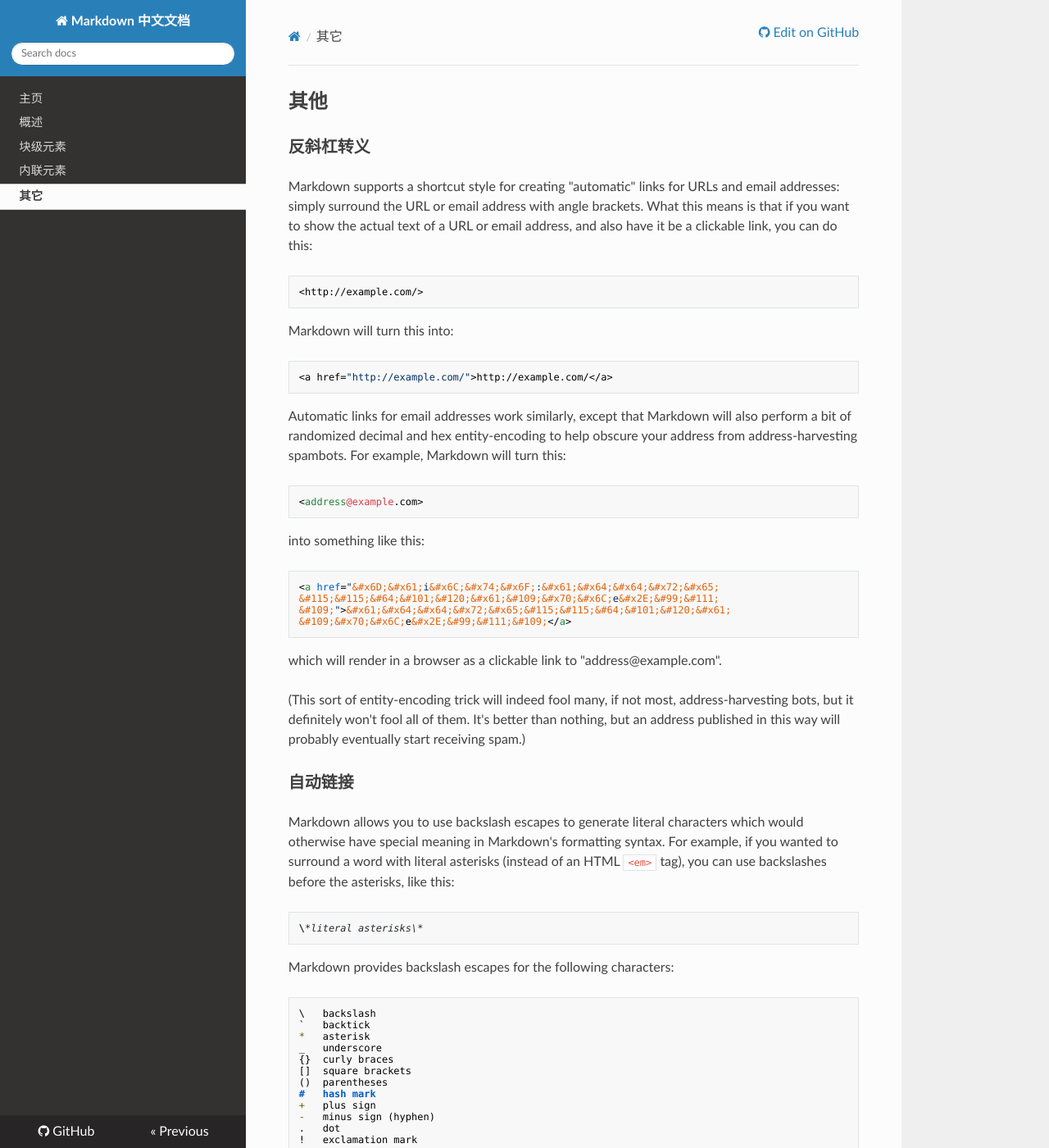
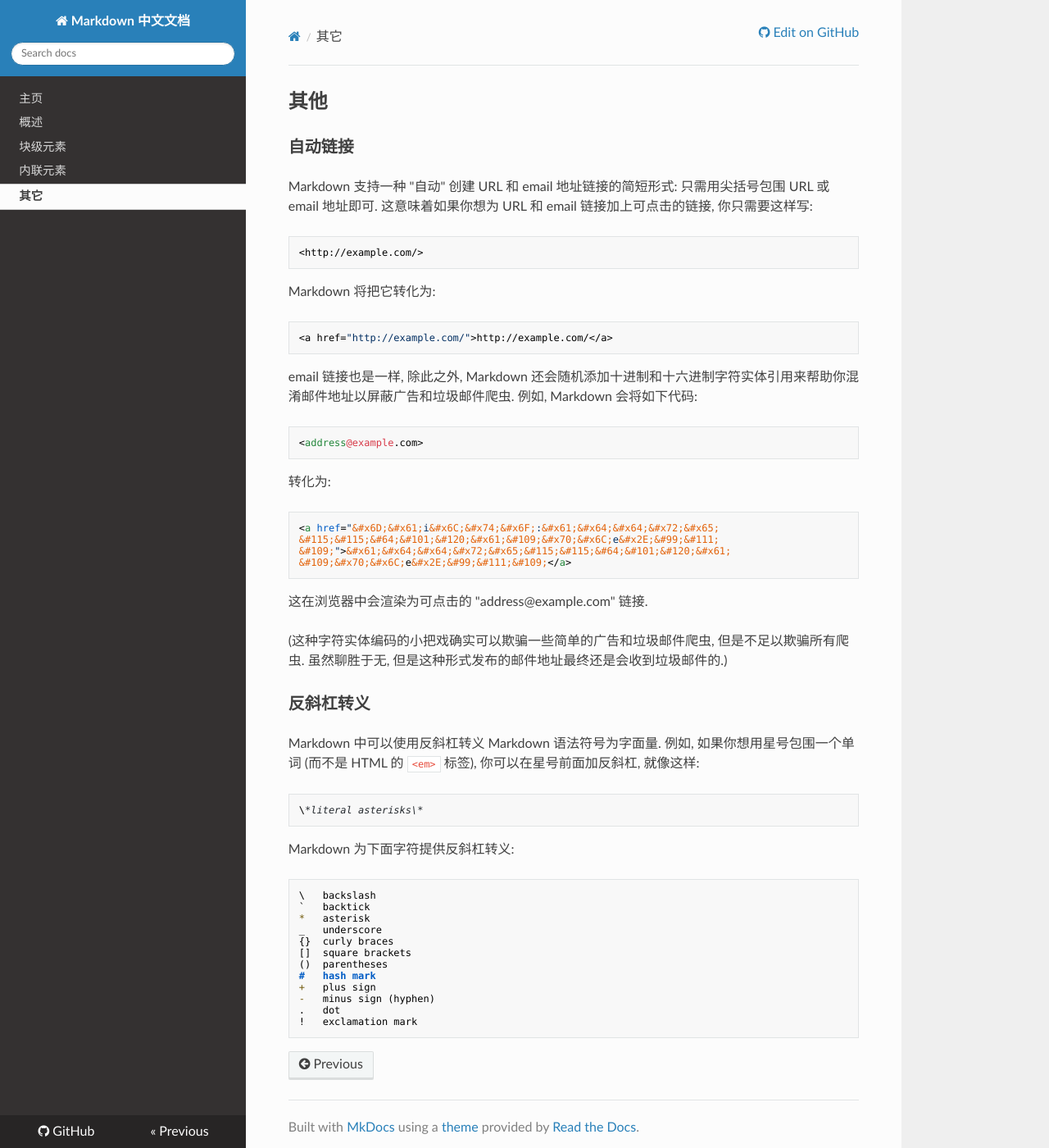
Before and after one commit to WishinZhang/markdown-zh, an MkDocs documentation site: the page built from docs/miscellaneous.md, in a window 1280 px wide and 1400 px high. Shown: the whole window at 82% size. Built offline with MkDocs 1.6.1, drawn with Linux system fonts in a browser that asks for light colours; nearby versions of some CDN libraries; old or Windows-style settings are respelled for this version of MkDocs.

Commit message:
somepart done

```diff
--- a/docs/miscellaneous.md
+++ b/docs/miscellaneous.md
@@ -1,49 +1,39 @@
 <h2 id="misc">其他</h2>
 
-<h3 id="autolink">反斜杠转义</h3>
+<h3 id="autolink">自动链接</h3>
 
-Markdown supports a shortcut style for creating "automatic" links for URLs and email addresses: simply surround the URL or email address with angle brackets. What this means is that if you want to show the actual text of a URL or email address, and also have it be a clickable link, you can do this:
+Markdown 支持一种 "自动" 创建 URL 和 email 地址链接的简短形式: 只需用尖括号包围 URL 或 email 地址即可. 这意味着如果你想为 URL 和 email 链接加上可点击的链接, 你只需要这样写:
 
     <http://example.com/>
 
-Markdown will turn this into:
+Markdown 将把它转化为:
 
     <a href="http://example.com/">http://example.com/</a>
 
-Automatic links for email addresses work similarly, except that
-Markdown will also perform a bit of randomized decimal and hex
-entity-encoding to help obscure your address from address-harvesting
-spambots. For example, Markdown will turn this:
+email 链接也是一样, 除此之外, Markdown 还会随机添加十进制和十六进制字符实体引用来帮助你混淆邮件地址以屏蔽广告和垃圾邮件爬虫. 例如, Markdown 会将如下代码:
 
     <address@example.com>
 
-into something like this:
+转化为:
 
     <a href="&#x6D;&#x61;i&#x6C;&#x74;&#x6F;:&#x61;&#x64;&#x64;&#x72;&#x65;
     &#115;&#115;&#64;&#101;&#120;&#x61;&#109;&#x70;&#x6C;e&#x2E;&#99;&#111;
     &#109;">&#x61;&#x64;&#x64;&#x72;&#x65;&#115;&#115;&#64;&#101;&#120;&#x61;
     &#109;&#x70;&#x6C;e&#x2E;&#99;&#111;&#109;</a>
 
-which will render in a browser as a clickable link to "address@example.com".
+这在浏览器中会渲染为可点击的 "address@example.com" 链接.
 
-(This sort of entity-encoding trick will indeed fool many, if not
-most, address-harvesting bots, but it definitely won't fool all of
-them. It's better than nothing, but an address published in this way
-will probably eventually start receiving spam.)
+(这种字符实体编码的小把戏确实可以欺骗一些简单的广告和垃圾邮件爬虫, 但是不足以欺骗所有爬虫. 虽然聊胜于无, 但是这种形式发布的邮件地址最终还是会收到垃圾邮件的.)
 
 
 
-<h3 id="backslash">自动链接</h3>
+<h3 id="backslash">反斜杠转义</h3>
 
-Markdown allows you to use backslash escapes to generate literal
-characters which would otherwise have special meaning in Markdown's
-formatting syntax. For example, if you wanted to surround a word
-with literal asterisks (instead of an HTML `<em>` tag), you can use
-backslashes before the asterisks, like this:
+Markdown 中可以使用反斜杠转义 Markdown 语法符号为字面量. 例如, 如果你想用星号包围一个单词 (而不是 HTML 的 `<em>` 标签), 你可以在星号前面加反斜杠, 就像这样:
 
     \*literal asterisks\*
 
-Markdown provides backslash escapes for the following characters:
+Markdown 为下面字符提供反斜杠转义:
 
     \   backslash
     `   backtick
--- a/mkdocs.yml
+++ b/mkdocs.yml
@@ -16,4 +16,4 @@ pages:
 # google_analytics: ['UA-27795084-5', 'mkdocs.org']
 
 theme: readthedocs
-repo_url: https://github.com/chengsu/markdown-docs-zh/
+repo_url: https://github.com/chengsu/markdown-zh/
```
Also changed, not shown: docs/index.md (+1 -1 lines).
